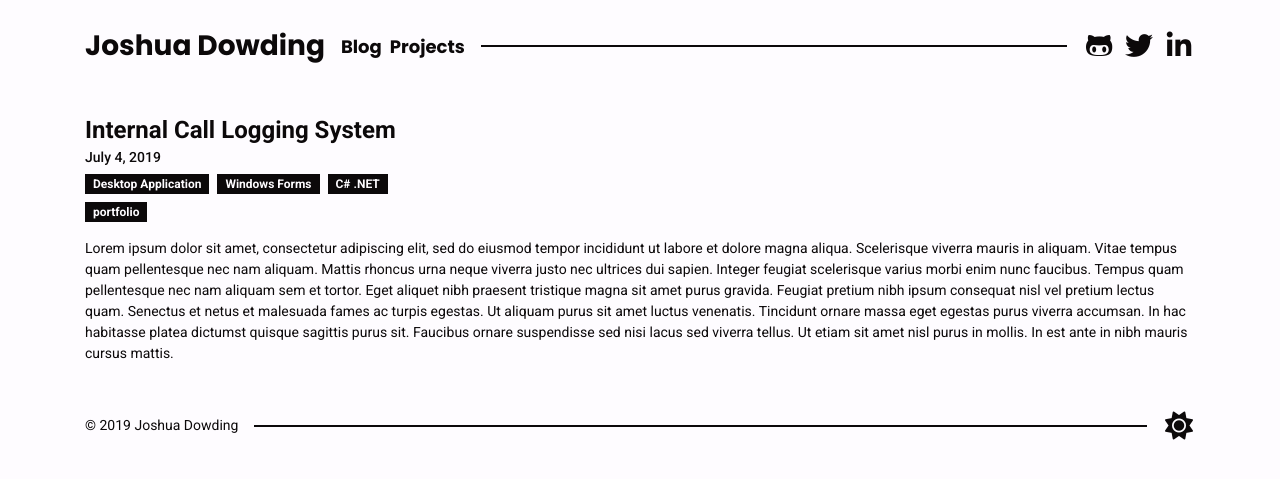
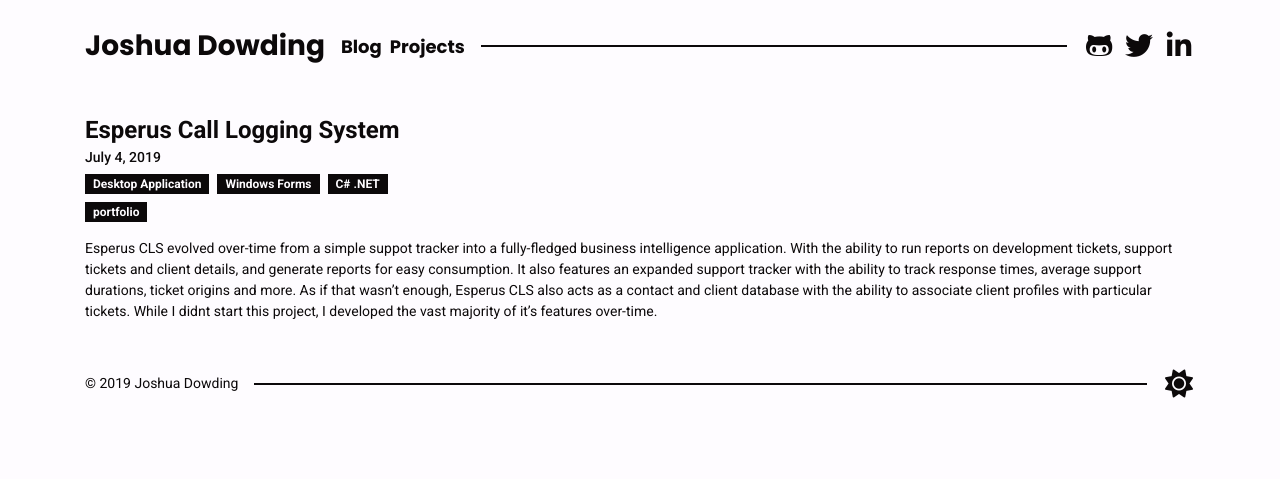
Before and after one commit to joshuadowding/jdowding.me, a Jekyll site: the page built from _posts/2019-07-04-Portfolio.md, in a window 1280 px wide. Shown: the top 479 px of the page. Built offline with Jekyll 4.4.1, drawn with Linux system fonts in a browser that asks for light colours; nearby versions of some CDN libraries.

Commit message:
projects: write-up esperus-cls project

```diff
--- a/_posts/2019-07-04-Portfolio.md
+++ b/_posts/2019-07-04-Portfolio.md
@@ -1,6 +1,6 @@
 ---
 layout: post
-title: Internal Call Logging System
+title: Esperus Call Logging System
 subtitle: Esperus Systems
 image: /img/portfolio/bombjour-1.jpg
 categories: portfolio
@@ -11,4 +11,4 @@
  - C# .NET
 ---
 
-Lorem ipsum dolor sit amet, consectetur adipiscing elit, sed do eiusmod tempor incididunt ut labore et dolore magna aliqua. Scelerisque viverra mauris in aliquam. Vitae tempus quam pellentesque nec nam aliquam. Mattis rhoncus urna neque viverra justo nec ultrices dui sapien. Integer feugiat scelerisque varius morbi enim nunc faucibus. Tempus quam pellentesque nec nam aliquam sem et tortor. Eget aliquet nibh praesent tristique magna sit amet purus gravida. Feugiat pretium nibh ipsum consequat nisl vel pretium lectus quam. Senectus et netus et malesuada fames ac turpis egestas. Ut aliquam purus sit amet luctus venenatis. Tincidunt ornare massa eget egestas purus viverra accumsan. In hac habitasse platea dictumst quisque sagittis purus sit. Faucibus ornare suspendisse sed nisi lacus sed viverra tellus. Ut etiam sit amet nisl purus in mollis. In est ante in nibh mauris cursus mattis.
+Esperus CLS evolved over-time from a simple suppot tracker into a fully-fledged business intelligence application. With the ability to run reports on development tickets, support tickets and client details, and generate reports for easy consumption. It also features an expanded support tracker with the ability to track response times, average support durations, ticket origins and more. As if that wasn't enough, Esperus CLS also acts as a contact and client database with the ability to associate client profiles with particular tickets. While I didnt start this project, I developed the vast majority of it's features over-time.
```
